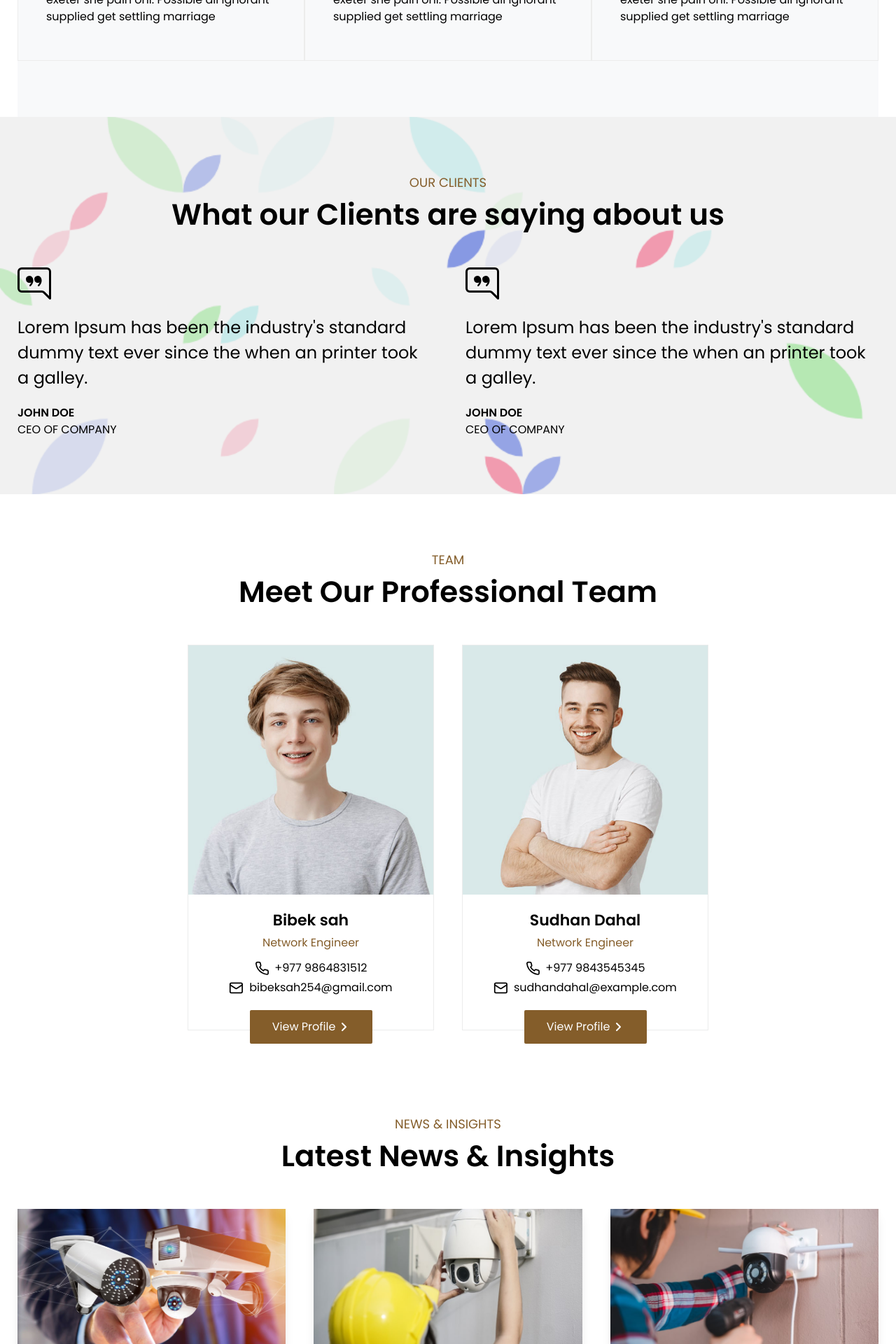
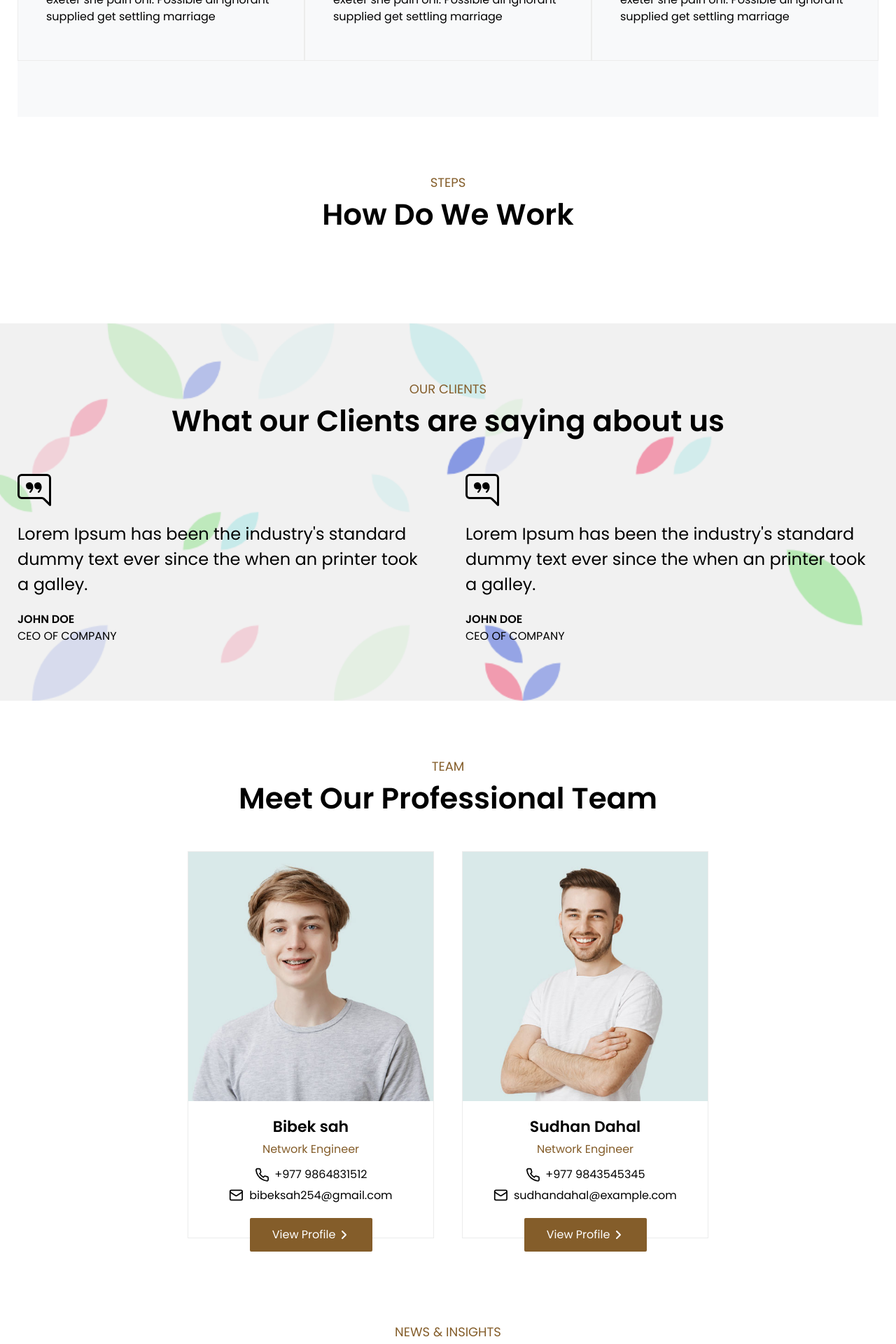
Before and after one commit to Anuragsah401/mt10web-client, a Next.js app: page / in a window 1280 px wide. Shown: the part 1263-3183 px from the top of the page at 70% size. Built offline with nearby package versions, Linux system fonts and the light colour scheme.

Commit message:
working on how we work

```diff
--- a/src/components/Homepage/Homepage.jsx
+++ b/src/components/Homepage/Homepage.jsx
@@ -3,6 +3,8 @@ import WhatWeDo from "./WhatWeDo";
 import Testomonial from "./Testomonial";
 import Blogs from "./Blogs";
 import Team from "./team";
+import Howdowework from "./Howdowework";
+
 
 
 const Homepage = () => {
@@ -10,6 +12,7 @@ const Homepage = () => {
     <div className="mb-[5em]">
       <Slider />
       <WhatWeDo />
+      <Howdowework />
       <Testomonial />
       <Team />
       <Blogs />
--- /dev/null
+++ b/src/components/Homepage/Howdowework.jsx
@@ -0,0 +1,17 @@
+import React from 'react'
+import Container from 'components/UI/Container'
+import SectionTitle from 'components/UI/SectionTitle'
+
+
+
+const howdowework = () => {
+  return (
+    <div className="py-20">
+        <Container>
+            <SectionTitle title="steps" subTitle="How Do We Work"/>
+        </Container>
+    </div>
+  )
+}
+
+export default howdowework
--- a/src/components/Homepage/team.jsx
+++ b/src/components/Homepage/team.jsx
@@ -64,26 +64,37 @@ const Team = () => {
                     {team.post}
                   </div>
 
-                  <div className="">
-                    <div className="flex justify-center gap-2 items-center mb-1">
+                  <a
+                    href={`tel:${team.phoneNo}`}
+                    className="inline-flex justify-center gap-2 items-center mb-1 hover:text-redish "
+                  >
                     <FiPhone size={"1.3em"} />
                     {team.phoneNo}
-                    </div>
+                  </a>
 
-                    <div className="mb-5 flex justify-center gap-2 items-center">
+                  <a
+                    href={`mailto:${team.email}`}
+                    className="mb-5 flex justify-center gap-2 items-center hover:text-redish "
+                  >
                     <LuMail size={"1.3em"} />
                     {team.email}
-                    </div>
-                  </div>
+                  </a>
+
                   <button className="rounded-sm -mb-5 mt-5 w-[50%] mx-auto animate py-3 bg-primary text-white hover:bg-redish flex justify-center items-center gap-1">
                     <span>View Profile</span>
                     <FaAngleRight />
                   </button>
 
                   <div className="absolute -z-[1] group-hover:-top-12 group-hover:z-0 animate top-0 inset-x-0 flex justify-center gap-3 text-[1.5em] py-3 w-[50%] mx-auto bg-primary text-white rounded-t-md">
+                    <a href={team.facebook}>
                       <GrFacebookOption className="hover:text-redish animate" />
+                    </a>
+                    <a href={team.instagram}>
                       <FaInstagram className="hover:text-redish animate" />
+                    </a>
+                    <a href={team.linkend}>
                       <FaLinkedin className="hover:text-redish animate" />
+                    </a>
                   </div>
                 </div>
               </div>
```
Lines whose indentation alone changed are shown as unchanged.
